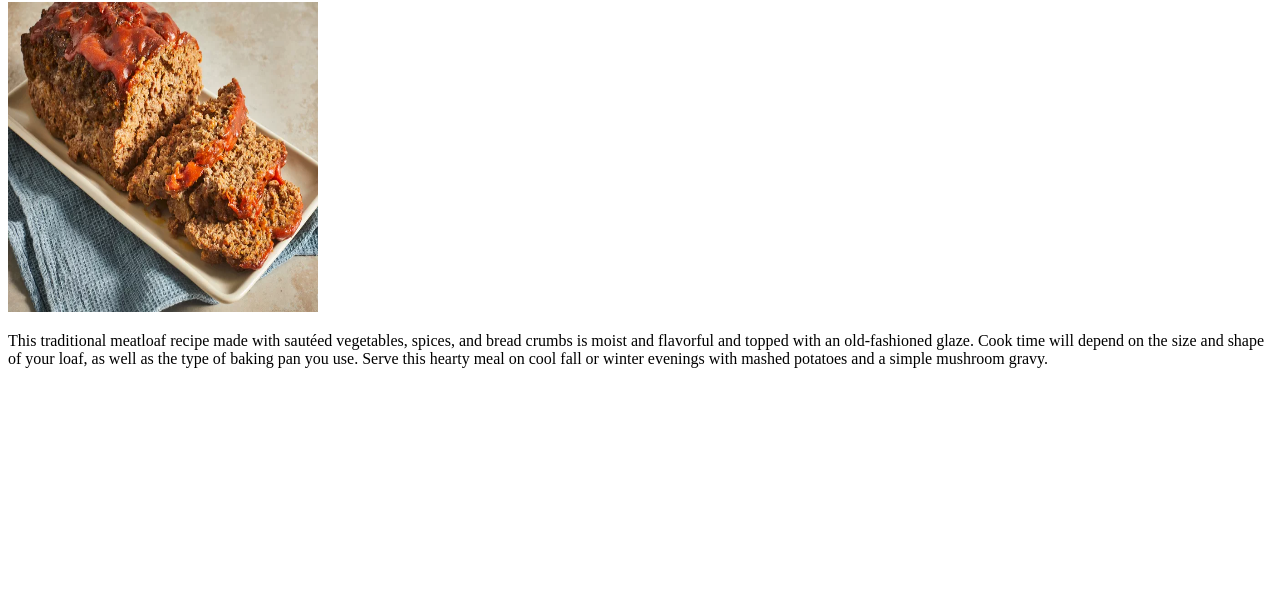
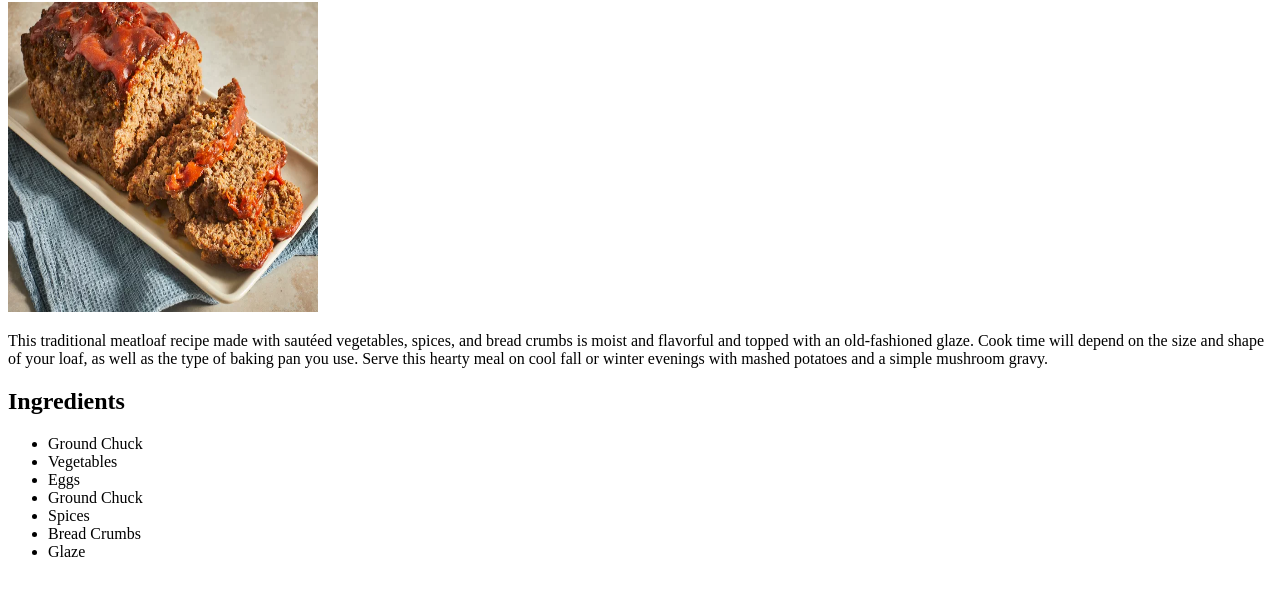
Before and after one commit to ellin72/odin-receipes, a plain HTML site: page recipes/meatloaf.html in a window 1280 px wide. Shown: the part 78-674 px from the top of the page. Drawn offline with Linux system fonts and the light colour scheme.

Commit message:
Added a list of Ingredients needed to make a meatloaf dish.

```diff
--- a/recipes/meatloaf.html
+++ b/recipes/meatloaf.html
@@ -17,5 +17,16 @@
         the type of baking pan you use. Serve this hearty meal on cool fall or
         winter evenings with mashed potatoes and a simple mushroom gravy.</p>
 
+    <h2>Ingredients</h2>
+    <ul>
+        <li>Ground Chuck</li>
+        <li>Vegetables</li>
+        <li>Eggs</li>
+        <li>Ground Chuck</li>
+        <li>Spices</li>
+        <li>Bread Crumbs</li>
+        <li>Glaze</li>
+    </ul>
+
 </body>
 </html>
```
